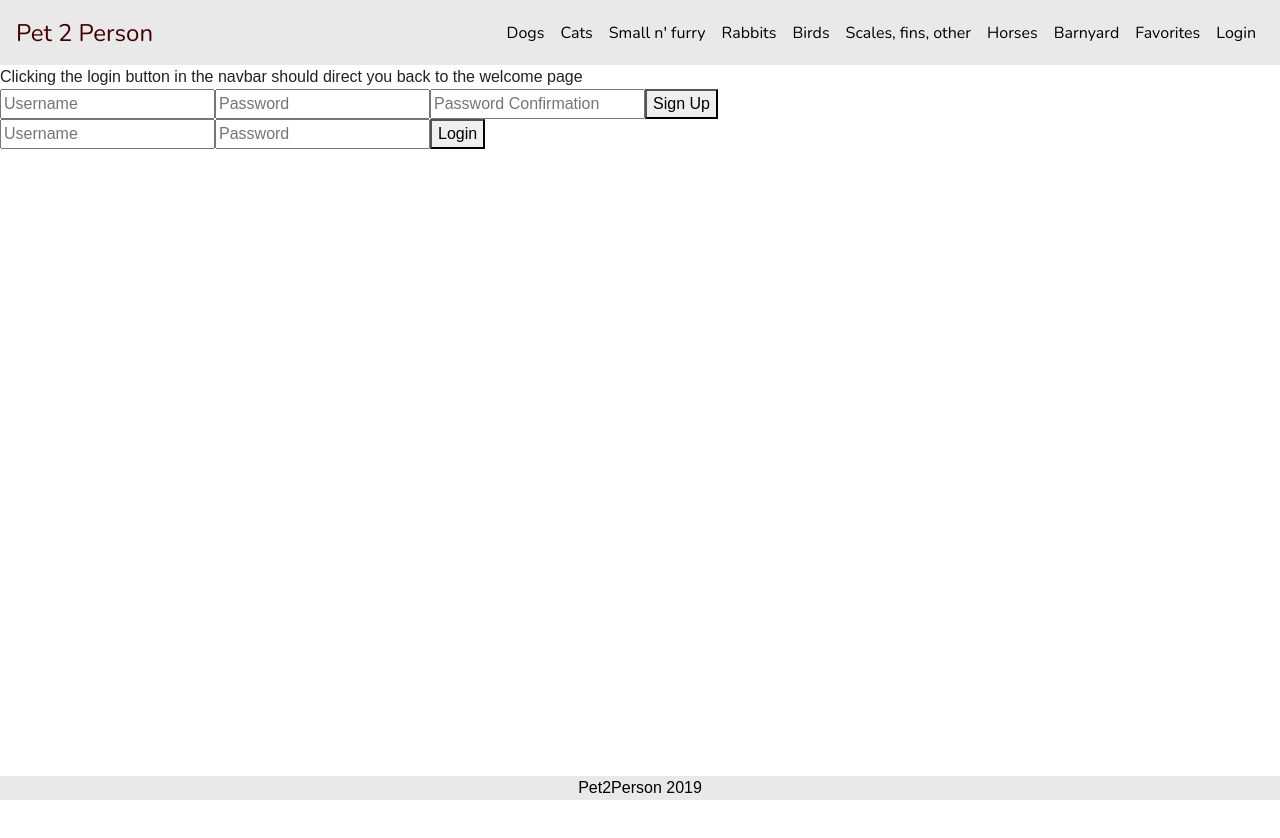
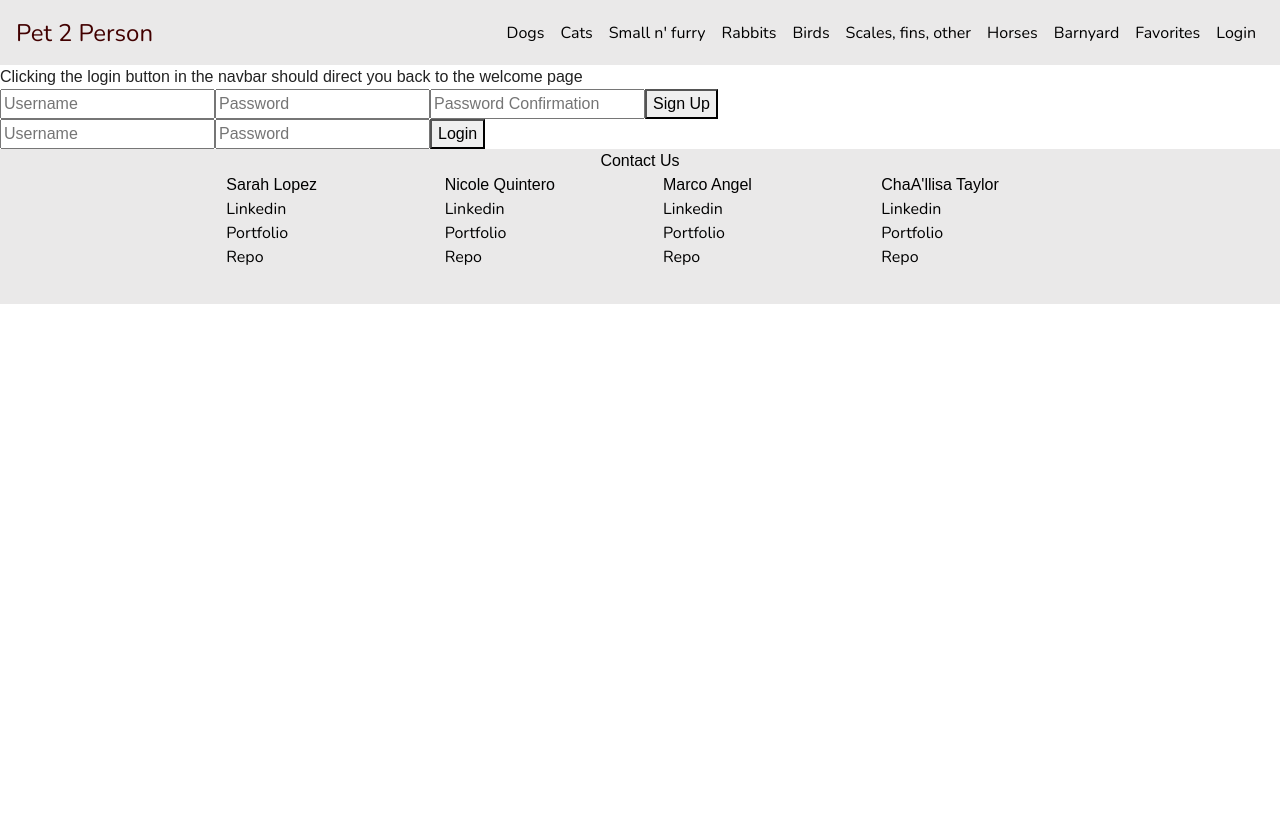
Before and after one commit to Sarah-Lopez/Pet-2-Person, a React (Create React App) app in the folder client/: page /login in a window 1280 px wide. Shown: the top 838 px of the page. Built offline with nearby package versions, Linux system fonts and the light colour scheme; a web font is replaced by a local one.

Commit message:
Added footer with starting basic info for each repo in our groups. Fixed z-index on navbar

```diff
--- a/client/public/index.html
+++ b/client/public/index.html
@@ -7,6 +7,11 @@
     <link rel="manifest" href="%PUBLIC_URL%/manifest.json">
     <link rel="shortcut icon" href="%PUBLIC_URL%/favicon.ico">
     <link rel="stylesheet" href="https://cdnjs.cloudflare.com/ajax/libs/bootswatch/4.0.0/journal/bootstrap.min.css"/>
+
+      <!-- Font Awesome Icons -->
+  <link href="vendor/fontawesome-free/css/all.min.css" rel="stylesheet" type="text/css">
+
+
     <title>Pet 2 Person</title>
   </head>
   <body>
--- a/client/src/components/backdrop/backdrop.css
+++ b/client/src/components/backdrop/backdrop.css
@@ -5,5 +5,6 @@
     top: 0;
     left: 0;
     background: rgba (0, 0, 0, 0.5);
+    /* background: red; */
     z-index:100;
 }
--- a/client/src/components/footer/footer.css
+++ b/client/src/components/footer/footer.css
@@ -1,13 +1,31 @@
-.footer {
-    position: fixed;
+.footer-main {
+    position: relative;
     left: 0;
     bottom: 0;
     width: 100%;
+    height:155px;
     background-color: #eae9e9;
-    color: white;
+    color: black;
     text-align: center;
   }
 
   .font-brand {
       color:black;
   }
+
+  .footer-items ul {
+    list-style: none;
+    margin: 0;
+    padding: 0;
+    display: flex;
+  }
+
+
+  .footer-items li {
+    padding: 0 0.5rem;
+  }
+
+  .footer-items a {
+    color: black;
+    font-family: 'Nunito', sans-serif;
+}
--- a/client/src/components/footer/index.js
+++ b/client/src/components/footer/index.js
@@ -1,11 +1,184 @@
 import React from "react";
-import './footer.css';
+import Row from "../row";
+import Col from "../col";
+import "./footer.css";
+import { cpus } from "os";
 
 function Footer() {
     return (
-      <footer className="footer">
-       <span className="font-brand">Pet2Person 2019</span>
-      </footer>
+
+<footer className="footer-main">
+
+
+<Row >
+  <Col size="md-4" />
+  <Col size="md-4" >Contact Us</Col>
+  <Col size="md-4" />
+</Row>
+
+  <div className="footer-items">
+{/* NAMES */}
+      <Row >
+      <Col size="md-2" />
+      <Col size="md-2">
+        <ul>
+          <li>
+            Sarah Lopez
+          </li>
+        </ul>
+          </Col>
+
+          <Col size="md-2">
+        <ul>
+          <li>
+            Nicole Quintero
+          </li>
+        </ul>
+          </Col>
+
+          <Col size="md-2">
+        <ul>
+          <li>
+          Marco Angel
+          </li>
+        </ul>
+          </Col>
+
+          <Col size="md-2">
+        <ul>
+          <li>
+            ChaA'llisa Taylor
+          </li>
+        </ul>
+          </Col>
+          <Col size="md-2" />
+      </Row>
+
+
+
+      {/* LINKEDIN  */}
+      <Row >
+      <Col size="md-2" />
+      <Col size="md-2">
+        <ul>
+          <li>
+          <a href="https://www.linkedin.com/in/sarah-anne-lopez/">Linkedin</a>
+          </li>
+        </ul>
+          </Col>
+
+          <Col size="md-2">
+        <ul>
+          <li>
+          <a href="https://www.linkedin.com/in/knicolequintero/">Linkedin</a>
+          </li>
+        </ul>
+          </Col>
+
+          <Col size="md-2">
+        <ul>
+          <li>
+          <a href="https://www.linkedin.com/in/marco-angel-37347b184/">Linkedin</a>
+          </li>
+        </ul>
+          </Col>
+
+          <Col size="md-2">
+        <ul>
+          <li>
+          <a href="https://www.linkedin.com/in/chaa-llisa-taylor-50bba5183/">Linkedin</a>
+          </li>
+        </ul>
+          </Col>
+          <Col size="md-2" />
+      </Row>
+
+
+
+      {/* PORTFOLIOS */}
+      <Row >
+      <Col size="md-2" />
+      <Col size="md-2">
+        <ul>
+          <li>
+          <a href="https://sarah-lopez.github.io/Professional-Portfolio/index.html">Portfolio</a>
+          </li>
+        </ul>
+          </Col>
+
+          <Col size="md-2">
+        <ul>
+          <li>
+          <a href="https://nicolequintero7.github.io/Updated-Portfolio-Page/">Portfolio</a>
+          </li>
+        </ul>
+          </Col>
+
+          <Col size="md-2">
+        <ul>
+          <li>
+          <a href="https://angel2367716.github.io/Portfolio/">Portfolio</a>
+          </li>
+        </ul>
+          </Col>
+
+          <Col size="md-2">
+        <ul>
+          <li>
+          <a href="https://chaallisat.github.io/">Portfolio</a>
+          </li>
+        </ul>
+          </Col>
+          <Col size="md-2" />
+      </Row>
+
+      {/* Github */}
+      <Row >
+      <Col size="md-2" />
+
+          <Col size="md-2">
+        <ul>
+          <li>
+          <a href="https://github.com/Sarah-Lopez">Repo</a>
+          </li>
+        </ul>
+          </Col>
+
+          <Col size="md-2">
+        <ul>
+          <li>
+          <a href="https://github.com/nicolequintero7">Repo</a>
+          </li>
+        </ul>
+          </Col>
+      <Col size="md-2">
+        <ul>
+          <li>
+          <a href="https://github.com/Angel2367716">Repo</a>
+          </li>
+        </ul>
+          </Col>
+
+          <Col size="md-2">
+        <ul>
+          <li>
+          <a href="https://github.com/chaallisat">Repo</a>
+          </li>
+        </ul>
+          </Col>
+          <Col size="md-2" />
+      </Row>
+  </div>
+
+
+</footer>
+
+
+
+      //   <footer>
+      //  <span classNameName="font-brand">Pet2Person 2019</span>
+
+      // </footer>
     );
   }
 export default Footer;
--- a/client/src/components/nav/navbar.css
+++ b/client/src/components/nav/navbar.css
@@ -7,6 +7,7 @@
     width: 100%;
     background:#eae9e9;
     height: 65px;
+    z-index: 500;
 }
 .taskbar-navigation{
     display:flex;
@@ -23,7 +24,7 @@
 }
 
 .taskbar-nav-items li {
-    padding: 0 0.5rem;;
+    padding: 0 0.5rem;
 }
 
 .taskbar-nav-items a {
@@ -54,14 +55,17 @@
 
 
 /* media queries  */
-@media (max-width: 768px) {
+/* @media (min-width:768px) { */
+@media (max-width: 799px) {
     .taskbar-nav-items {
         display: none;
     }
 }
 
 /* this media query will hide the button on big screens and remove some margin for the logo */
-@media (min-width:769px) {
+/* @media (min-width:769px) { */
+@media (min-width:800px) {
+
     .taskbar-toggle-button {
         display: none;
     }
```
